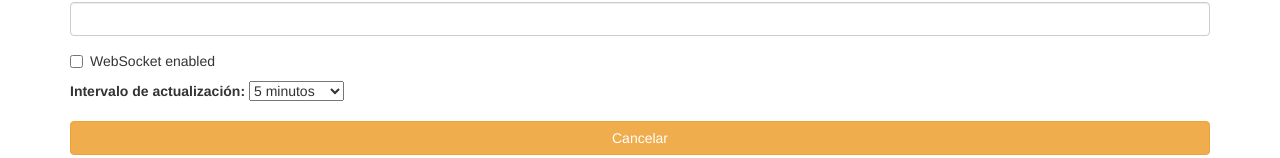
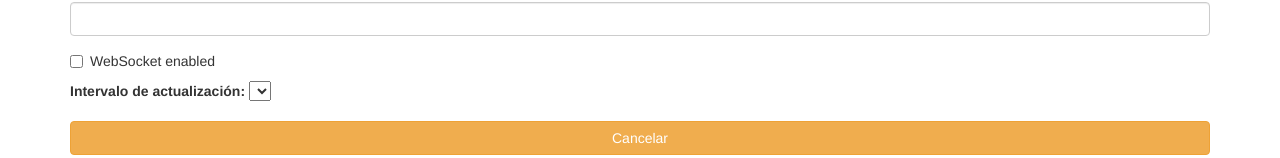
Before and after one commit to doraess/dante, a plain HTML site: page src/js/config.html in a window 1280 px wide. Shown: the part 227-385 px from the top of the page. Drawn offline with nearby package versions, Linux system fonts and the light colour scheme.

Commit message:
Updated version

```diff
--- a/src/js/config.html
+++ b/src/js/config.html
@@ -34,22 +34,10 @@
         <div class="form-group">
           <label for="interval">Intervalo de actualización:</label>
           <select name="interval">
-            <option value="5">
-
-              5 minutos
-            </option>
-            <option value="10">
-
-              10 minutos
-            </option>
-            <option value="15">
-
-              15 minutos
-            </option>
-            <option value="30">
-
-               30 minutos
-            </option>
+            <option value="5"> </option>
+            <option value="10"> </option>
+            <option value="15"> </option>
+            <option value="30"> </option>
           </select>
         </div>
         <button id="b-cancel" type="submit" class="btn btn-warning btn-block">Cancelar</button>
```
Also changed, not shown: src/js/config.min.html (+1 -1 lines), 1 other file.
